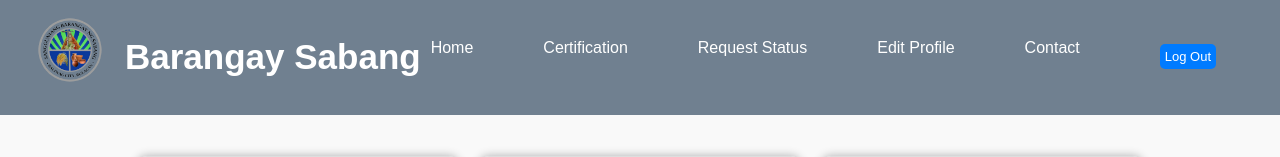
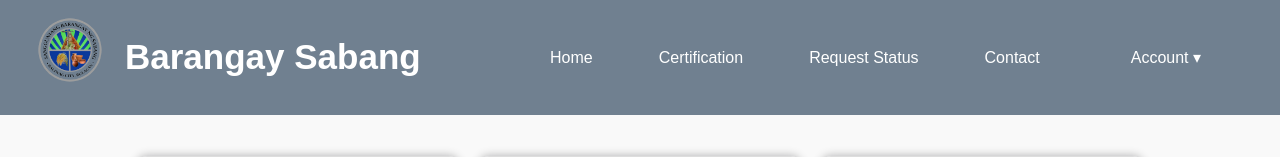
Before and after one commit to Clarenceee00/barangay_management, a React (Vite) app in the folder sabang_management/frontend/: page /home in a window 1280 px wide. Shown: the top 157 px of the page. Built offline with nearby package versions, Linux system fonts and the light colour scheme.

Commit message:
drop down

```diff
--- a/sabang_management/frontend/src/components/Navbar/NavarLanding.jsx
+++ b/sabang_management/frontend/src/components/Navbar/NavarLanding.jsx
@@ -12,7 +12,7 @@
       <div className="nav-container">
         <div style={{ display: "flex", alignItems: "center" }}>
       <img src={barangayIcon} alt="Barangay Clearance" className="barangay-image"  style={{width: "70px"}}/>
-        <h2 className="Barangay" style={{ color: "orange"}} >Barangay Sabang</h2>
+        <h2 className="Barangay" style={{ color: "#ffffff"}} >Barangay Sabang</h2>
         </div>
         <ul className={isOpen ? "nav-menu active" : "nav-menu"}>
           <li className="nav-item">
--- a/sabang_management/frontend/src/components/Navbar/navbar.css
+++ b/sabang_management/frontend/src/components/Navbar/navbar.css
@@ -115,3 +115,56 @@
               font-size: 5px;
           }
       }
+      .nav-container {
+        display: flex;
+        justify-content: space-between;
+        align-items: center;
+      }
+
+      .nav-menu {
+        display: flex;
+        align-items: center;
+        list-style: none;
+        margin: 0;
+        padding: 0;
+        gap: 1rem;
+      }
+
+      .nav-item {
+        position: relative;
+      }
+
+      .dropdown-toggle {
+        background: none;
+        border: none;
+        color: white;
+        cursor: pointer;
+        font: inherit;
+      }
+
+      .dropdown-menu {
+        position: absolute;
+        right: 0;
+        top: 100%;
+        background-color: #333;
+        border-radius: 4px;
+        min-width: 150px;
+        z-index: 1000;
+        padding: 0;
+        margin-top: 8px;
+        list-style: none;
+        box-shadow: 0 4px 8px rgba(0,0,0,0.2);
+      }
+
+      .dropdown-item {
+        padding: 10px 15px;
+        color: white;
+        text-decoration: none;
+        display: block;
+        background-color: #333;
+        border-bottom: 1px solid #444;
+      }
+
+      .dropdown-item:hover {
+        background-color: #444;
+      }
--- a/sabang_management/frontend/src/components/Navbar/navbar.jsx
+++ b/sabang_management/frontend/src/components/Navbar/navbar.jsx
@@ -4,15 +4,18 @@
 import barangayIcon from "../../assets/ICONNNSS.png";
 
 const Navbar = () => {
-  const [isOpen, setIsOpen] = useState(false);
+  const [dropdownOpen, setDropdownOpen] = useState(false);
   const navigate = useNavigate();
 
   const handleLogout = () => {
     const confirmed = window.confirm("Are you sure you want to log out?");
     if (confirmed) {
-      // Optional: Clear any auth tokens or session data here
       navigate("/");
     }
+  };
+
+  const toggleDropdown = () => {
+    setDropdownOpen(!dropdownOpen);
   };
 
   return (
@@ -22,7 +25,7 @@
           <img src={barangayIcon} alt="Barangay Clearance" className="barangay-image" style={{ width: "70px" }} />
           <h2 className="Barangay" style={{ color: "#ffffff" }}>Barangay Sabang</h2>
         </div>
-        <ul className={isOpen ? "nav-menu active" : "nav-menu"}>
+        <ul className="nav-menu">
           <li className="nav-item">
             <Link to="/home" className="nav-link">Home</Link>
           </li>
@@ -33,13 +36,22 @@
             <Link to="/Process" className="nav-link">Request Status</Link>
           </li>
           <li className="nav-item">
-            <Link to="/EditProfile" className="nav-link">Edit Profile</Link>
-          </li>
-          <li className="nav-item">
             <Link to="/contact-us" className="nav-link">Contact</Link>
           </li>
-          <li className="nav-item">
-            <button className="btn" onClick={handleLogout}>Log Out</button>
+
+          {/* Account dropdown positioned at the end */}
+          <li className="nav-item dropdown" onClick={toggleDropdown}>
+            <button className="nav-link dropdown-toggle">Account ▾</button>
+            {dropdownOpen && (
+              <ul className="dropdown-menu">
+                <li>
+                  <Link to="/EditProfile" className="dropdown-item">Edit Profile</Link>
+                </li>
+                <li>
+                  <button className="dropdown-item" onClick={handleLogout}>Log Out</button>
+                </li>
+              </ul>
+            )}
           </li>
         </ul>
       </div>
```
